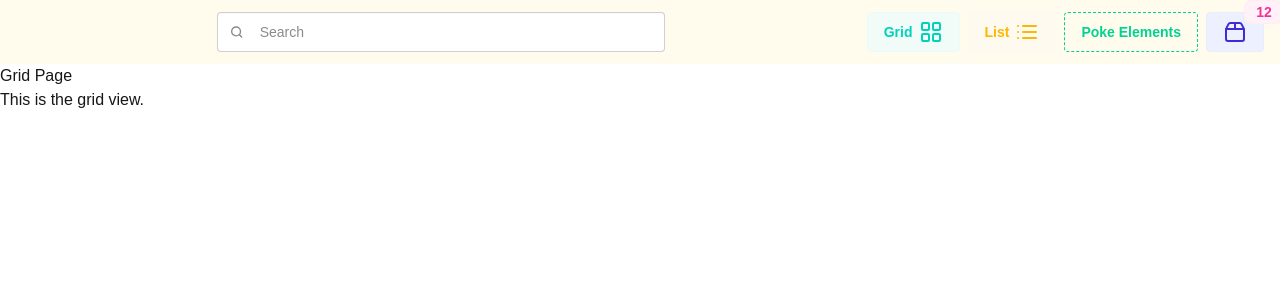
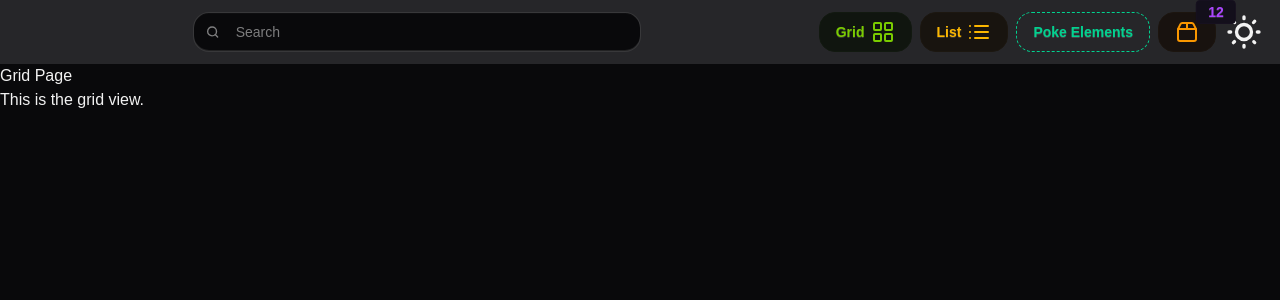
Before and after one commit to kanphatdev/next-pokedex-ts, a Next.js app: page /grid in a window 1280 px wide. Shown: the top 300 px of the page. Built offline with nearby package versions, Linux system fonts and the light colour scheme.

Commit message:
Enable theme

```diff
--- a/app/globals.css
+++ b/app/globals.css
@@ -1,9 +1,6 @@
 @import "tailwindcss";
-@plugin "daisyui";
-
-:root {
-  --background: #ffffff;
-  --foreground: #171717;
+@plugin "daisyui" {
+  themes: light --default, dark --prefersdark;
 }
 
 @theme inline {
@@ -13,6 +10,11 @@
   --font-mono: var(--font-geist-mono);
 }
 
+:root {
+  --background: #ffffff;
+  --foreground: #171717;
+}
+
 @media (prefers-color-scheme: dark) {
   :root {
     --background: #0a0a0a;
@@ -20,8 +22,41 @@
   }
 }
 
+@plugin "daisyui/theme" {
+  name: "light";
+  default: true;
+  prefersdark: true;
+  color-scheme: "dark";
+  --color-base-100: oklch(14% 0.005 285.823);
+  --color-base-200: oklch(21% 0.006 285.885);
+  --color-base-300: oklch(27% 0.006 286.033);
+  --color-base-content: oklch(96% 0.001 286.375);
+  --color-primary: oklch(76% 0.188 70.08);
+  --color-primary-content: oklch(98% 0.022 95.277);
+  --color-secondary: oklch(62% 0.265 303.9);
+  --color-secondary-content: oklch(97% 0.014 308.299);
+  --color-accent: oklch(76% 0.233 130.85);
+  --color-accent-content: oklch(98% 0.031 120.757);
+  --color-neutral: oklch(14% 0.005 285.823);
+  --color-neutral-content: oklch(98% 0 0);
+  --color-info: oklch(70% 0.165 254.624);
+  --color-info-content: oklch(28% 0.091 267.935);
+  --color-success: oklch(76% 0.177 163.223);
+  --color-success-content: oklch(26% 0.051 172.552);
+  --color-warning: oklch(82% 0.189 84.429);
+  --color-warning-content: oklch(27% 0.077 45.635);
+  --color-error: oklch(71% 0.194 13.428);
+  --color-error-content: oklch(27% 0.105 12.094);
+  --radius-selector: 0.25rem;
+  --radius-field: 1rem;
+  --radius-box: 2rem;
+  --size-selector: 0.25rem;
+  --size-field: 0.25rem;
+  --border: 1px;
+  --depth: 1;
+  --noise: 0;
+}
+
 body {
-  background: var(--background);
-  color: var(--foreground);
   font-family: Arial, Helvetica, sans-serif;
 }
--- a/app/grid/page.tsx
+++ b/app/grid/page.tsx
@@ -1,6 +1,8 @@
 export default function GridPage() {
     return (
-      <div>
+      <div className="bg-inherit
+
+      ">
         <h1>Grid Page</h1>
         <p>This is the grid view.</p>
       </div>
--- a/app/layout/BaseLayout.tsx
+++ b/app/layout/BaseLayout.tsx
@@ -16,7 +16,7 @@ const BaseLayout = ({ children }: BaseLayoutProps) => {
 
       {/* Main content */}
       <div className="drawer-content">
-        <div className="navbar bg-amber-200/15 w-full bg-blend-soft-light flex items-center justify-between px-4">
+        <div className="navbar bg-base-300 w-full bg-blend-soft-light flex items-center justify-between px-4">
           {/* Sidebar toggle button for mobile */}
           <div className="flex-none lg:hidden">
             <label
@@ -103,6 +103,28 @@ const BaseLayout = ({ children }: BaseLayoutProps) => {
                 <Package2 />
               </label>
             </div>
+            <label className="swap swap-rotate">
+  {/* this hidden checkbox controls the state */}
+  <input type="checkbox" className="theme-controller" value="dark" />
+
+  {/* sun icon */}
+  <svg
+    className="swap-off h-10 w-10 fill-current"
+    xmlns="http://www.w3.org/2000/svg"
+    viewBox="0 0 24 24">
+    <path
+      d="M5.64,17l-.71.71a1,1,0,0,0,0,1.41,1,1,0,0,0,1.41,0l.71-.71A1,1,0,0,0,5.64,17ZM5,12a1,1,0,0,0-1-1H3a1,1,0,0,0,0,2H4A1,1,0,0,0,5,12Zm7-7a1,1,0,0,0,1-1V3a1,1,0,0,0-2,0V4A1,1,0,0,0,12,5ZM5.64,7.05a1,1,0,0,0,.7.29,1,1,0,0,0,.71-.29,1,1,0,0,0,0-1.41l-.71-.71A1,1,0,0,0,4.93,6.34Zm12,.29a1,1,0,0,0,.7-.29l.71-.71a1,1,0,1,0-1.41-1.41L17,5.64a1,1,0,0,0,0,1.41A1,1,0,0,0,17.66,7.34ZM21,11H20a1,1,0,0,0,0,2h1a1,1,0,0,0,0-2Zm-9,8a1,1,0,0,0-1,1v1a1,1,0,0,0,2,0V20A1,1,0,0,0,12,19ZM18.36,17A1,1,0,0,0,17,18.36l.71.71a1,1,0,0,0,1.41,0,1,1,0,0,0,0-1.41ZM12,6.5A5.5,5.5,0,1,0,17.5,12,5.51,5.51,0,0,0,12,6.5Zm0,9A3.5,3.5,0,1,1,15.5,12,3.5,3.5,0,0,1,12,15.5Z" />
+  </svg>
+
+  {/* moon icon */}
+  <svg
+    className="swap-on h-10 w-10 fill-current"
+    xmlns="http://www.w3.org/2000/svg"
+    viewBox="0 0 24 24">
+    <path
+      d="M21.64,13a1,1,0,0,0-1.05-.14,8.05,8.05,0,0,1-3.37.73A8.15,8.15,0,0,1,9.08,5.49a8.59,8.59,0,0,1,.25-2A1,1,0,0,0,8,2.36,10.14,10.14,0,1,0,22,14.05,1,1,0,0,0,21.64,13Zm-9.5,6.69A8.14,8.14,0,0,1,7.08,5.22v.27A10.15,10.15,0,0,0,17.22,15.63a9.79,9.79,0,0,0,2.1-.22A8.11,8.11,0,0,1,12.14,19.73Z" />
+  </svg>
+</label>
           </div>
         </div>
 
--- a/package.json
+++ b/package.json
@@ -14,7 +14,8 @@
     "next": "15.2.2",
     "postcss": "^8.5.3",
     "react": "^19.0.0",
-    "react-dom": "^19.0.0"
+    "react-dom": "^19.0.0",
+    "theme-change": "^2.5.0"
   },
   "devDependencies": {
     "@eslint/eslintrc": "^3",
```
Also changed, not shown: 1 other file (tests, documents, lock files or other folders).
